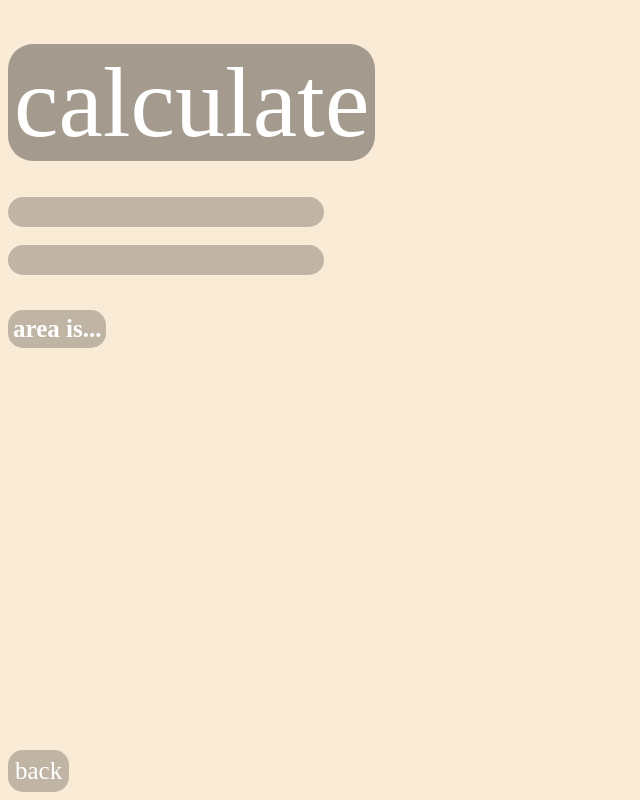
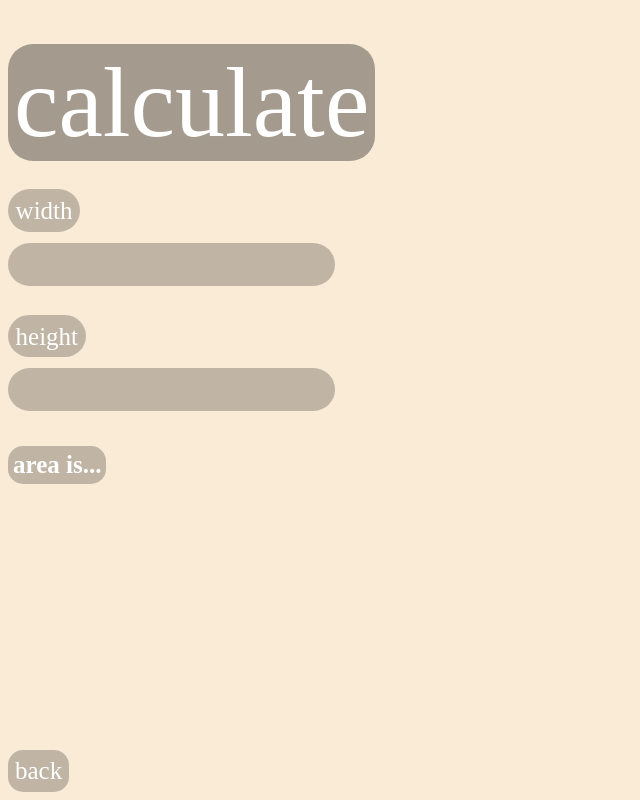
Before and after one commit to AkiTheFish/math, a plain HTML site: page area/area.html in a window 1280 px wide. Shown: the whole page, without its empty margins (0-640 px from the left). Drawn offline with Linux system fonts and the light colour scheme.

Commit message:
added things

```diff
--- a/area/area.css
+++ b/area/area.css
@@ -27,6 +27,8 @@ body {
 }
 
 .textBoxes {
+
+    padding: 0.6%;
 
     text-align: center;
 
--- a/area/area.html
+++ b/area/area.html
@@ -16,7 +16,9 @@
 
         <br><br> <button class="buttons" onclick="OnClick()">calculate</button> <br> <br> <br>
 
-        <input type="text" class="textBoxes" id="width"> <br> <br>
+        <label for="width" class="textBoxes">width</label><br><br>
+        <input type="text" class="textBoxes" id="width" name="width"> <br> <br><br>
+        <label for="height" class="textBoxes">height</label><br><br>
         <input type="text" class="textBoxes" id="height"> <br> <br>
 
         <h1 id="output" class="output">area is... </is> <h1>
```
